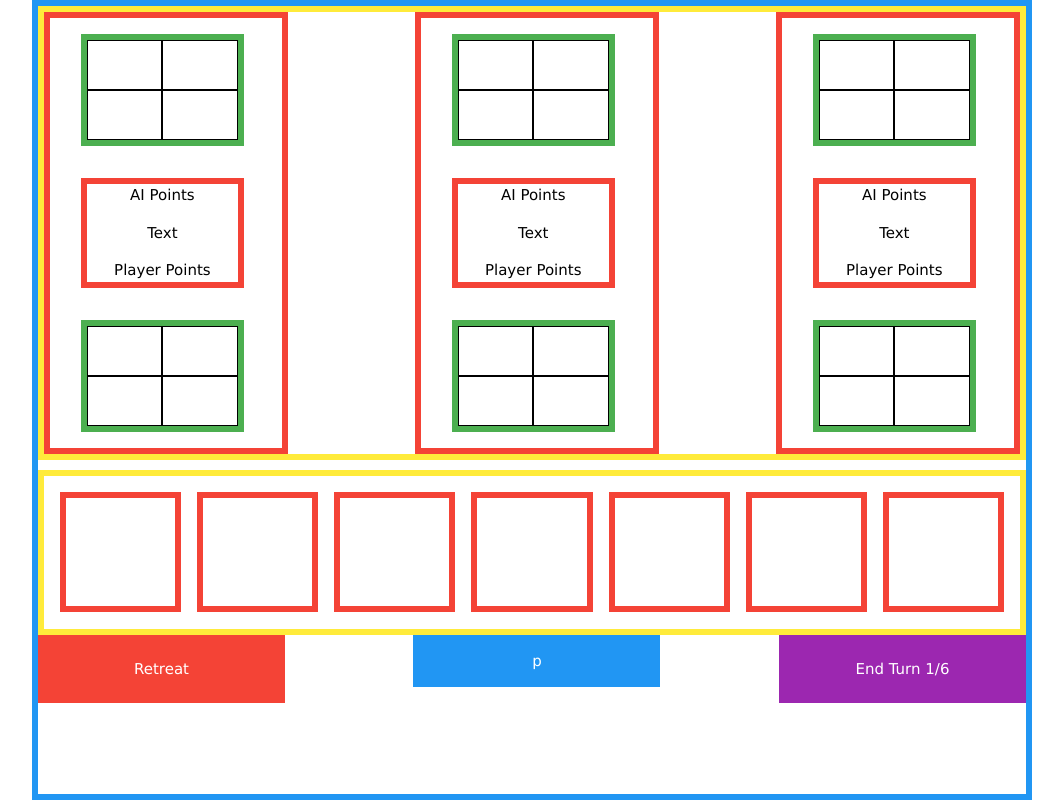
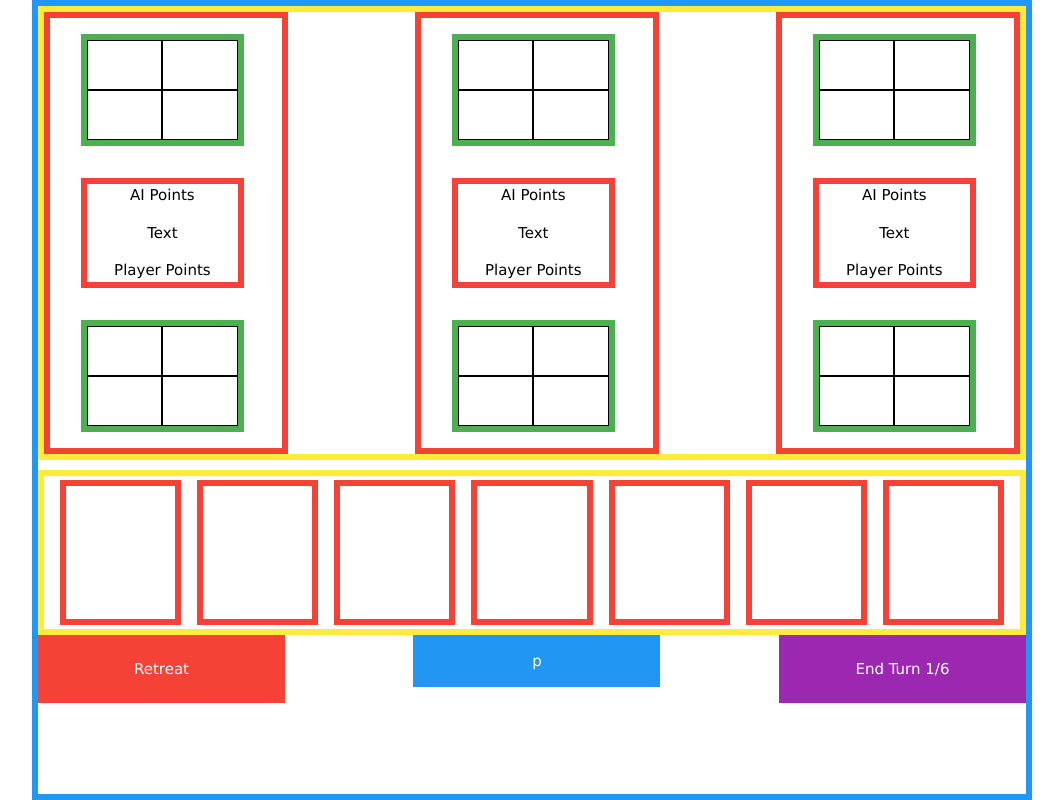
Before and after one commit to Bruggles718/marvel-snap-ai, a website with bundled scripts: page src/client/index.html in a window 1280 px wide. Shown: the whole page, without its empty margins (108-1171 px from the left). Built offline with nearby package versions, Linux system fonts and the light colour scheme.

Commit message:
Pushed up a little more

```diff
--- a/src/client/App.css
+++ b/src/client/App.css
@@ -50,8 +50,8 @@
 
 .card-width {
     width: 150px !important;
-    max-height: 130px !important;
-    min-height: 120px !important;
+    max-height: 155px !important;
+    min-height: 145px !important;
 }
 
 .power-energy {
```
